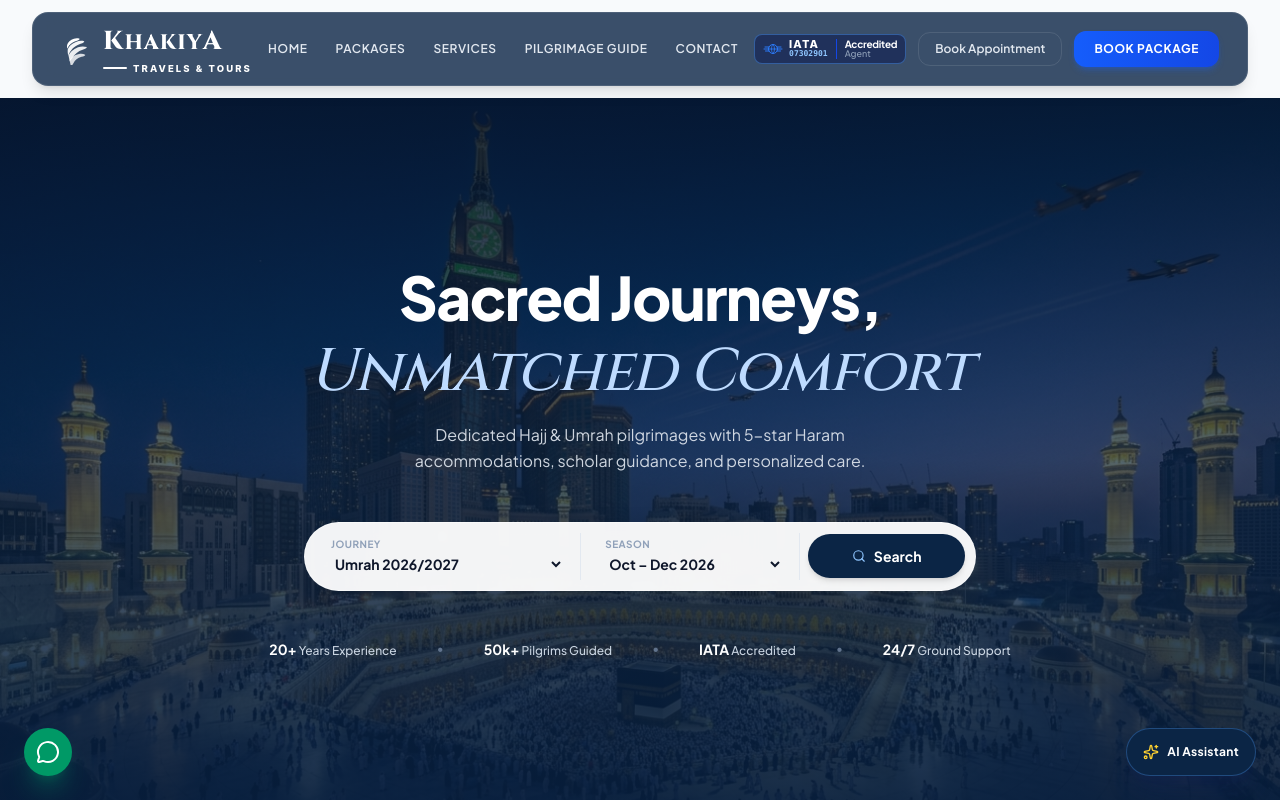
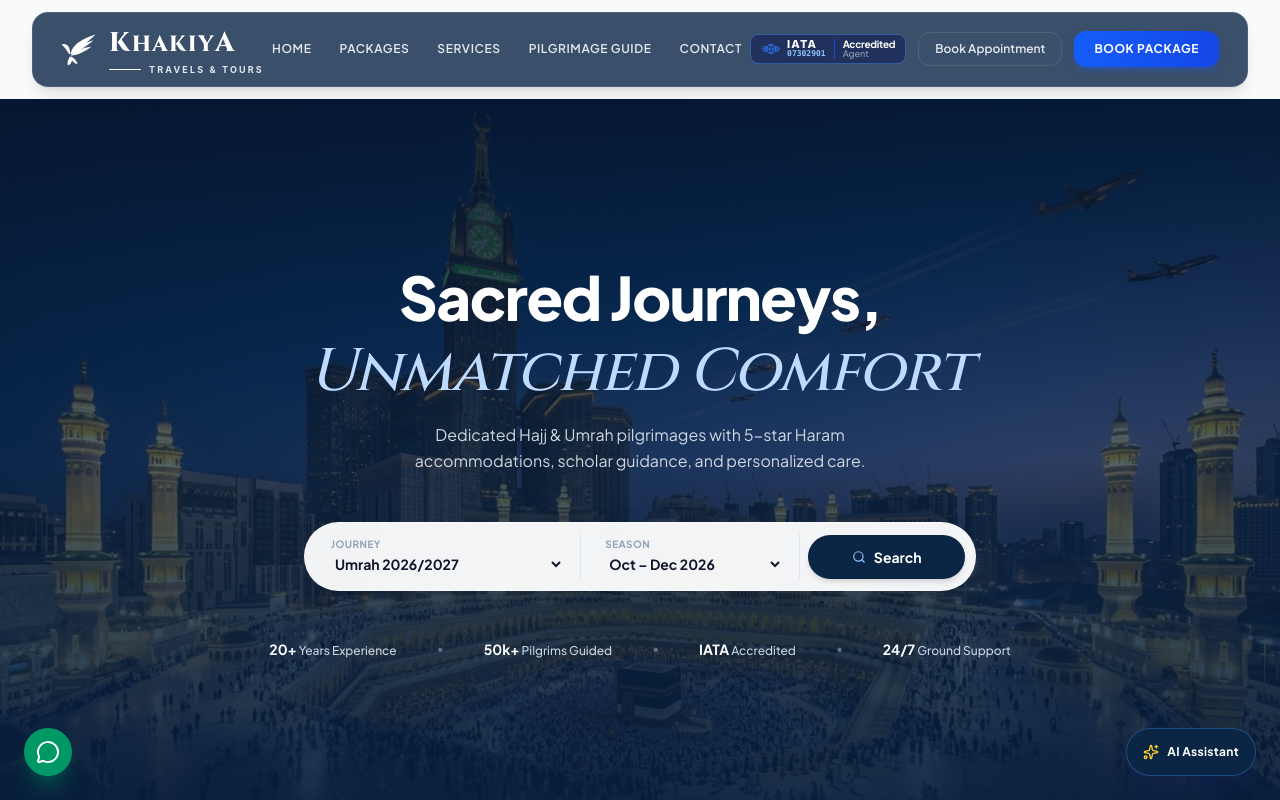
Before and after one commit to Rimy14/Khakiya-Travels, a React (Vite) app: page / in a window 1280 px wide. Shown: the top 800 px of the page. Built offline with nearby package versions, Linux system fonts and the light colour scheme.

Commit message:
Update official Khakiya dove logo and vector geometry to match supervisor brand asset

```diff
--- a/src/components/BrandLogo.jsx
+++ b/src/components/BrandLogo.jsx
@@ -1,19 +1,26 @@
 import React from 'react';
 
-// Official Khakiya Flying Dove Emblem (4-tier curved wings)
-export function KhakiyaDoveIcon({ className = "w-7 h-7", color = "currentColor" }) {
+// Official Khakiya Flying Dove Emblem Component
+export function KhakiyaDoveIcon({ className = "w-8 h-8", color = "currentColor" }) {
   return (
-    <svg className={className} viewBox="0 0 100 100" fill="none" xmlns="http://www.w3.org/2000/svg">
-      <g transform="translate(10, 8) scale(0.8)">
-        {/* Main Bird Head & Upper Wing */}
-        <path d="M12 35 C14 26 24 16 38 12 C44 10 52 9 60 12 C61 14 57 18 50 20 C38 23 28 29 20 38 C16 43 14 47 12 52 C10 45 11 39 12 35 Z" fill={color} />
-        {/* Feather Tier 1 */}
-        <path d="M14 53 C18 43 28 32 46 25 C58 20 68 20 78 22 C80 24 74 29 64 32 C48 37 36 46 26 59 C21 66 18 72 16 79 C14 70 13 60 14 53 Z" fill={color} opacity="0.95" />
-        {/* Feather Tier 2 */}
-        <path d="M17 78 C22 66 34 54 54 46 C67 41 78 42 88 45 C90 47 84 52 72 55 C54 60 41 72 32 87 C28 93 25 97 22 101 C20 93 18 84 17 78 Z" fill={color} opacity="0.9" />
-        {/* Lower Tail Feathers */}
-        <path d="M21 95 C27 86 38 76 58 72 C68 70 76 72 82 75 C83 77 77 81 68 83 C52 87 42 96 36 108 C31 117 28 120 26 120 C24 112 23 102 21 95 Z" fill={color} opacity="0.8" />
-      </g>
+    <svg className={className} viewBox="0 0 100 100" fill={color} xmlns="http://www.w3.org/2000/svg">
+      {/* Dove Head and Beak */}
+      <path d="M 22 64 C 18 56 12 46 2 38 C 7 35 13 36 19 41 C 23 45 25 53 26 64 Z" />
+
+      {/* Wing 1 (Top sweeping wing) */}
+      <path d="M 27 61 C 32 44 48 24 96 10 C 78 28 52 48 28 62 Z" />
+
+      {/* Wing 2 (Middle sweeping wing) */}
+      <path d="M 27 64 C 36 51 54 36 90 26 C 72 42 48 58 27 65 Z" />
+
+      {/* Wing 3 (Lower sweeping wing) */}
+      <path d="M 27 67 C 38 58 56 47 84 44 C 68 57 46 68 27 68 Z" />
+
+      {/* Tail Feather 1 (Left downward curve) */}
+      <path d="M 25 71 C 20 78 18 86 18 94 C 24 96 28 90 31 81 C 32 78 30 73 25 71 Z" />
+
+      {/* Tail Feather 2 (Bottom sweeping tail) */}
+      <path d="M 27 71 C 28 80 34 90 46 92 C 44 84 38 76 28 71 Z" />
     </svg>
   );
 }
@@ -23,7 +30,7 @@ export function IataBadge({ theme = 'light', compact = false }) {
   const isDark = theme === 'dark';
   return (
     <div className={`inline-flex items-center gap-2 rounded-lg border text-xs select-none transition-all ${
-      compact ? 'px-2 py-1' : 'px-3 py-1.5'
+      compact ? 'px-2.5 py-1' : 'px-3 py-1.5'
     } ${
       isDark
         ? 'bg-blue-950/70 border-blue-400/40 text-white'
@@ -55,46 +62,44 @@ export function IataBadge({ theme = 'light', compact = false }) {
   );
 }
 
-// Official Khakiya Brand Logo (Dove Emblem + Font Wordmark)
+// Exact Official Khakiya Brand Logo
 export default function BrandLogo({ theme = 'dark', size = 'normal', showIcon = true }) {
   const isDark = theme === 'dark';
   const textColor = isDark ? '#FFFFFF' : '#0B2545';
-  const iconColor = isDark ? '#FFFFFF' : '#0284C7';
+  const subtextColor = isDark ? '#E2E8F0' : '#334155';
 
   return (
-    <div className="flex items-center gap-2.5 select-none group">
-      {/* Official Flying Dove Emblem */}
+    <div className="flex items-center gap-2.5 sm:gap-3 select-none group">
+      {/* Official Dove Emblem */}
       {showIcon && (
-        <div className={`shrink-0 transition-transform duration-200 group-hover:scale-105 ${
-          isDark ? 'text-white' : 'text-blue-600'
-        }`}>
+        <div className="shrink-0 transition-transform duration-200 group-hover:scale-105">
           <KhakiyaDoveIcon
-            className={size === 'large' ? 'w-9 h-9 sm:w-10 sm:h-10' : 'w-7 h-7 sm:w-8 sm:h-8'}
-            color={iconColor}
+            className={size === 'large' ? 'w-10 h-10 sm:w-12 sm:h-12' : 'w-8 h-8 sm:w-9 sm:h-9'}
+            color={textColor}
           />
         </div>
       )}
 
-      {/* Typography Mark: KHAKIYA + TRAVELS & TOURS */}
+      {/* Typography: KHAKIYA + Baseline Rule + TRAVELS & TOURS */}
       <div className="flex flex-col justify-center">
         <div
-          className="flex items-baseline font-serif font-black tracking-[0.06em] leading-none transition-transform duration-200 group-hover:scale-[1.01]"
+          className="flex items-baseline font-serif font-black tracking-[0.08em] leading-none transition-transform duration-200 group-hover:scale-[1.01]"
           style={{ color: textColor }}
         >
-          <span className={size === 'large' ? 'text-3xl sm:text-4xl' : 'text-2xl sm:text-[26px]'}>K</span>
-          <span className={size === 'large' ? 'text-2xl sm:text-3xl' : 'text-xl sm:text-[21px]'}>HAKIY</span>
-          <span className={size === 'large' ? 'text-3xl sm:text-4xl' : 'text-2xl sm:text-[26px]'}>A</span>
+          <span className={size === 'large' ? 'text-3xl sm:text-4xl' : 'text-2xl sm:text-[27px]'}>K</span>
+          <span className={size === 'large' ? 'text-2xl sm:text-3xl' : 'text-xl sm:text-[22px]'}>HAKIY</span>
+          <span className={size === 'large' ? 'text-3xl sm:text-4xl' : 'text-2xl sm:text-[27px]'}>A</span>
         </div>
 
-        {/* Horizontal Underline Bar + TRAVELS & TOURS */}
-        <div className="flex items-center gap-1.5 mt-1">
+        {/* Horizontal Rule + TRAVELS & TOURS */}
+        <div className="flex items-center gap-2 mt-1">
           <div
-            className="h-[2px] w-5 sm:w-6 rounded-full"
+            className="h-[1.5px] w-6 sm:w-8 rounded-full"
             style={{ backgroundColor: textColor }}
           ></div>
           <span
-            className="text-[8px] sm:text-[9.5px] tracking-[0.22em] font-sans font-extrabold uppercase leading-none"
-            style={{ color: textColor }}
+            className="text-[8px] sm:text-[9px] tracking-[0.24em] font-sans font-bold uppercase leading-none"
+            style={{ color: subtextColor }}
           >
             TRAVELS & TOURS
           </span>
```
Also changed, not shown: public/khakiya-logo.jpg (added), public/logo-dove.svg.
